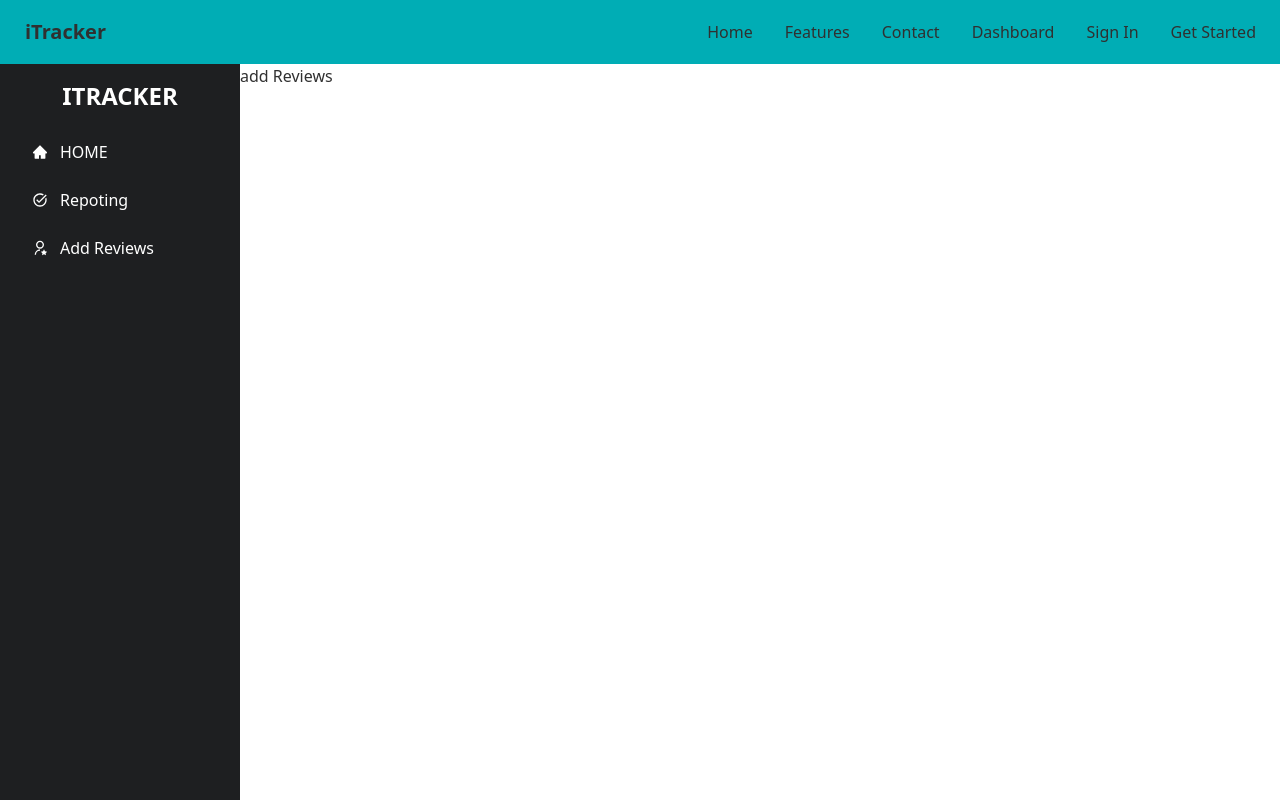
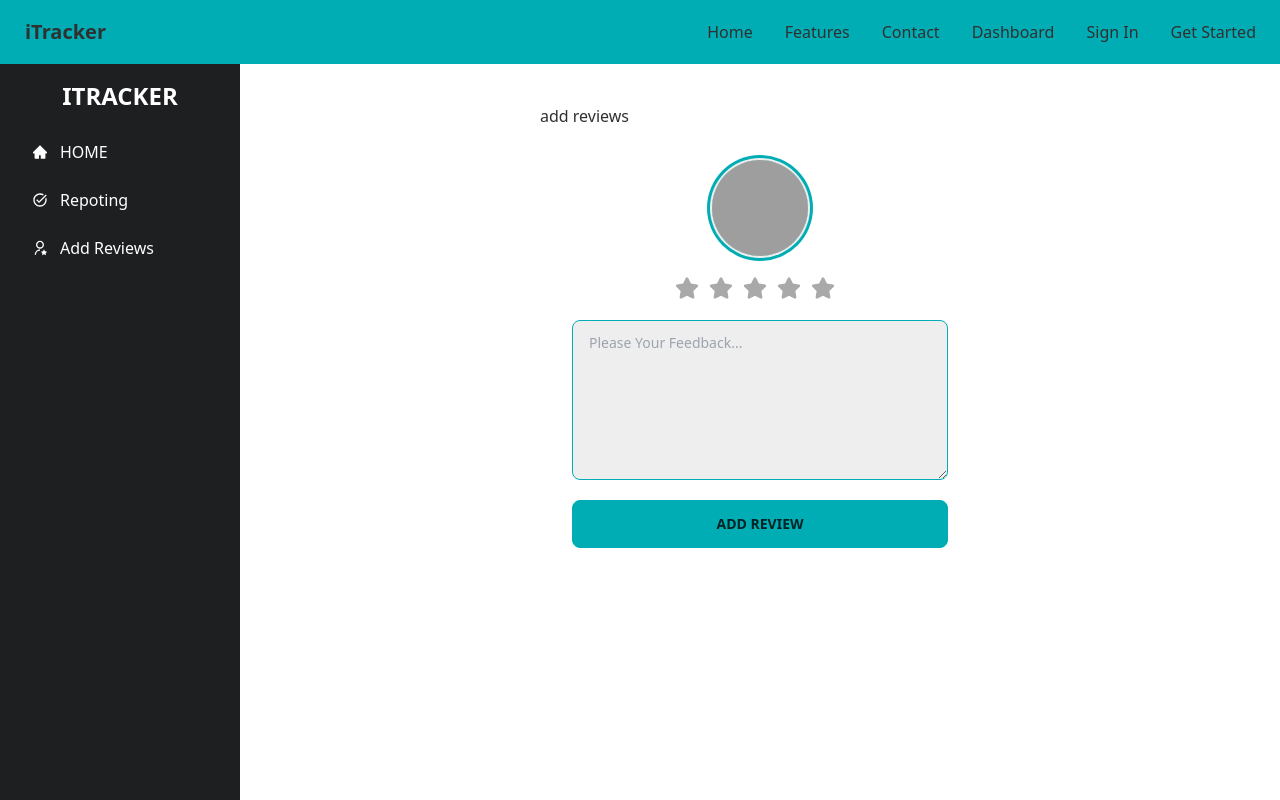
Before and after one commit to md-najmul-haque/itracker, a React (Create React App) app: page /dashboard/add-reviews in a window 1280 px wide. Shown: the top 800 px of the page. Built offline with nearby package versions, Linux system fonts and the light colour scheme; no server answers; grey boxes are pictures that could not be loaded.

Commit message:
implement awesome review ui completed

```diff
--- a/src/Pages/Dashboard/AddReviews/AddReviews.tsx
+++ b/src/Pages/Dashboard/AddReviews/AddReviews.tsx
@@ -1,9 +1,89 @@
-import React from 'react';
+import React, { useState } from 'react';
+import { useAuthState } from 'react-firebase-hooks/auth';
+import { useForm } from 'react-hook-form';
+import auth from '../../../firebase.init';
+import Loading from '../../Shared/Loading/Loading';
+import { FaStar } from "react-icons/fa";
+
+const colors = {
+    orange: '#FFBA5A',
+    grey: '#a9a9a9',
+}
 
 const AddReviews = () => {
+
+const [user, loading, error] = useAuthState(auth)
+
+const { register, handleSubmit } = useForm();
+
+
+    const [rating, setRating] = useState(0);
+    const [hoverValue, setHoverValue] = useState(undefined);
+    const [maxLength, setMaxLength] = useState('');
+    const stars = Array(5).fill(0);
+
+//   const handleMaxLength = (e: any) => {
+//     const limit = 10
+//     setMaxLength(e.target.value.slice(0, limit))
+//   }
+    const handleClick = (value: any) => {
+        setRating(value);
+    }
+    const handleMouseOver = (newHoverValue: any) => {
+        setHoverValue(newHoverValue);
+    }
+
+    const handleMouseLeave = () => {
+        setHoverValue(undefined);
+    }
+    if(loading) {
+        return <Loading/>
+    }
+
+    const onSubmit = (data: any) => {
+        console.log(data)
+    }
     return (
-        <div>
-            add Reviews
+        <div className='w-full p-10 lg:w-1/2 mx-auto'>
+     add reviews
+        <form onSubmit={handleSubmit(onSubmit)} className='card-body pb-0'>
+        <div className="avatar mx-auto flex-col items-center gap-3">
+          <div className="w-24 rounded-full ring ring-primary ring-offset-base-100 ring-offset-2">
+            <img src={`${user?.photoURL}`} alt={`${user?.displayName}`}  />
+          </div>
+          <h2 className="text-2xl font-bold">{user?.displayName}</h2>
+        </div>
+
+        <div className="flex flex-row justify-center">
+          {stars.map((_, index) => {
+            return (
+              <FaStar
+                key={index}
+                size={24}
+                onClick={() => handleClick(index + 1)}
+                onMouseOver={() => handleMouseOver(index + 1)}
+                onMouseLeave={handleMouseLeave}
+                color={
+                  (hoverValue || rating) > index ? colors.orange : colors.grey
+                }
+                style={{
+                  marginRight: 10,
+                  cursor: "pointer",
+                }}
+              />
+            );
+          })}
+        </div>
+
+          <textarea
+          {...register("review", { required: false, maxLength:  500 })}
+          className="textarea textarea-primary h-40 my-3 w-full"
+        //   onChange={handleMaxLength}
+          placeholder="Please Your Feedback..."
+          ></textarea>
+          <input type="submit" className='btn btn-primary' value='Add Review' />
+        </form>
+
         </div>
     );
 };
--- a/tsconfig.json
+++ b/tsconfig.json
@@ -21,6 +21,6 @@
     "jsx": "react-jsx"
   },
   "include": [
-    "src"
+    "src",
   ]
 }
```
